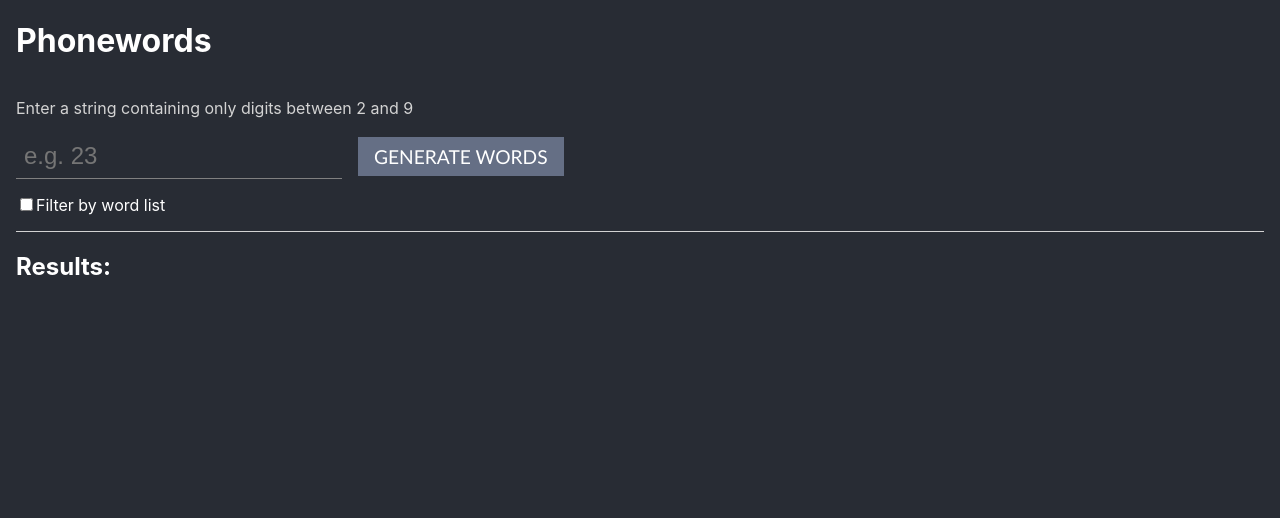
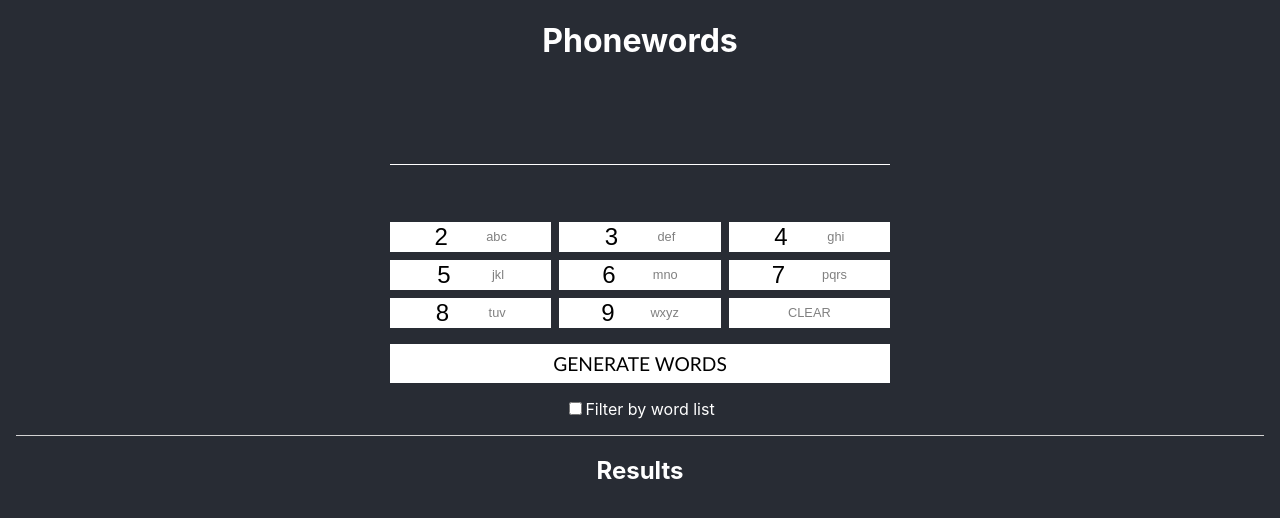
Before and after one commit to ewantindale/phonewords, a React (Create React App) app in the folder frontend/: page / in a window 1280 px wide. Shown: the top 518 px of the page. Built offline with nearby package versions, Linux system fonts and the light colour scheme.

Commit message:
implement numpad

```diff
--- a/frontend/src/App.js
+++ b/frontend/src/App.js
@@ -13,40 +13,56 @@ const App = () => {
   const loading = useSelector((state) => state.phonewords.loading);
   const error = useSelector((state) => state.phonewords.error);
 
-  const handleFormSubmit = (e) => {
-    e.preventDefault();
-    dispatch(fetchResultsAsync(numericString, useWordFilter));
-  };
-
-  const handleInputChange = (e) => {
-    setNumericString(e.target.value);
-  };
-
   const handleFilterChange = () => {
     setUseWordFilter((useWordFilter) => !useWordFilter);
   };
 
+  const numpadKeys = {
+    2: "abc",
+    3: "def",
+    4: "ghi",
+    5: "jkl",
+    6: "mno",
+    7: "pqrs",
+    8: "tuv",
+    9: "wxyz",
+    10: "CLEAR",
+  };
+
   return (
-    <div>
-      <header className={styles.header}>
+    <div className={styles.app}>
       <h1>Phonewords</h1>
-        <p className={styles.description}>
-          Enter a string containing only digits between 2 and 9
-        </p>
+      <div className={styles.inputWrapper}>
+        <div className={styles.input}>
+          <div className={styles.numericString}>{numericString}</div>
+          <div className={styles.error}>{error && error}</div>
+          <div className={styles.numpad}>
+            {Object.keys(numpadKeys).map((num) => (
+              <button
+                className={styles.button}
+                onClick={
+                  num < 10
+                    ? () => setNumericString((v) => v + num)
+                    : () => setNumericString("")
+                }
+                name={num}
+              >
+                {num < 10 ? <span className={styles.number}>{num}</span> : null}
 
-        <form onSubmit={handleFormSubmit}>
-          <div>
-            <input
-              value={numericString}
-              onChange={handleInputChange}
-              type="text"
-              className={styles.input}
-              placeholder="e.g. 23"
-            />
-            <button type="submit" className={styles.submit} disabled={loading}>
+                <span className={styles.letters}>{numpadKeys[num]}</span>
+              </button>
+            ))}
+          </div>
+          <button
+            type="submit"
+            className={styles.submit}
+            disabled={loading}
+            onClick={() =>
+              dispatch(fetchResultsAsync(numericString, useWordFilter))
+            }
+          >
             Generate Words
           </button>
-          </div>
           <div className={styles.filter}>
             <input
               type="checkbox"
@@ -56,12 +72,11 @@ const App = () => {
             />
             Filter by word list
           </div>
-        </form>
-
-        {error && <div className={styles.error}>Error: {error}</div>}
+        </div>
+      </div>
 
       <div className={styles.resultsWrapper}>
-          <h2>Results: </h2>
+        <h2>Results</h2>
         {loading && (
           <div className={styles.spinnerWrapper}>
             <div className={styles.spinner}></div>
@@ -77,7 +92,6 @@ const App = () => {
           </div>
         )}
       </div>
-      </header>
     </div>
   );
 };
--- a/frontend/src/App.module.css
+++ b/frontend/src/App.module.css
@@ -1,46 +1,56 @@
-.header {
+.app {
   background-color: #282c34;
   min-height: 100vh;
   display: flex;
   flex-direction: column;
+  color: white;
+  text-align: center;
   padding: 0 1rem;
-  color: white;
+}
+
+.inputWrapper {
+  width: 100%;
+}
+
+.input {
+  display: flex;
+  flex-direction: column;
+  align-items: center;
+  max-width: 500px;
+  margin-left: auto;
+  margin-right: auto;
 }
 
 .description {
   color: lightgrey;
 }
 
-.input {
-  font-size: 1.5rem;
-  padding: 0.5rem;
-  background: none;
-  border: none;
-  border-bottom: 1px solid grey;
-  color: white;
-  transition: 0.25s ease;
-}
-
-.input:focus {
-  outline: 0;
-  border-color: white;
+.numericString {
+  display: flex;
+  justify-content: center;
+  align-items: center;
+  width: 100%;
+  font-size: 3rem;
+  padding: 1rem 0;
+  border-bottom: 1px solid white;
+  height: 50px;
 }
 
 .submit {
   font-size: 1.2rem;
-  margin-left: 1rem;
   transition: 0.25s ease;
   padding: 0.5rem 1rem;
   font-family: "Trebuchet MS", "Lucida Sans Unicode", "Lucida Grande",
     "Lucida Sans", Arial, sans-serif;
   text-transform: uppercase;
-  background: #656f85;
+  background: white;
   border: none;
-  color: white;
+  width: 100%;
+  margin-top: 1rem;
 }
 
 .submit:hover {
-  background: #8d99b3;
+  background: lightgrey;
 }
 
 .resultsWrapper {
@@ -70,6 +80,7 @@
 .error {
   color: red;
   margin-top: 1rem;
+  height: 25px;
 }
 
 .filter {
@@ -98,3 +109,30 @@
     transform: rotate(360deg);
   }
 }
+
+.numpad {
+  display: grid;
+  grid-template-columns: 1fr 1fr 1fr;
+  gap: 0.5rem;
+  width: 100%;
+  margin-top: 1rem;
+}
+
+.numpad .button {
+  display: flex;
+  justify-content: space-evenly;
+  align-items: center;
+  font-size: 1.5rem;
+  background: white;
+  border: none;
+  transition: 0.15s ease;
+}
+
+.numpad .button:hover {
+  background: lightgrey;
+}
+
+.numpad .letters {
+  font-size: 0.8rem;
+  color: grey;
+}
```
Lines whose indentation alone changed are shown as unchanged.
